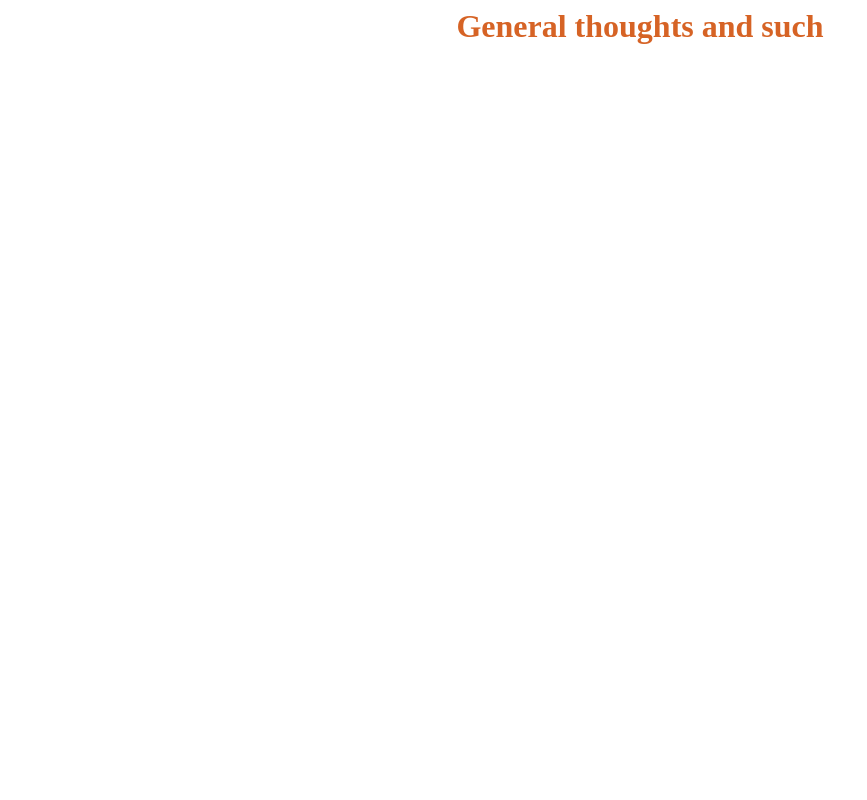
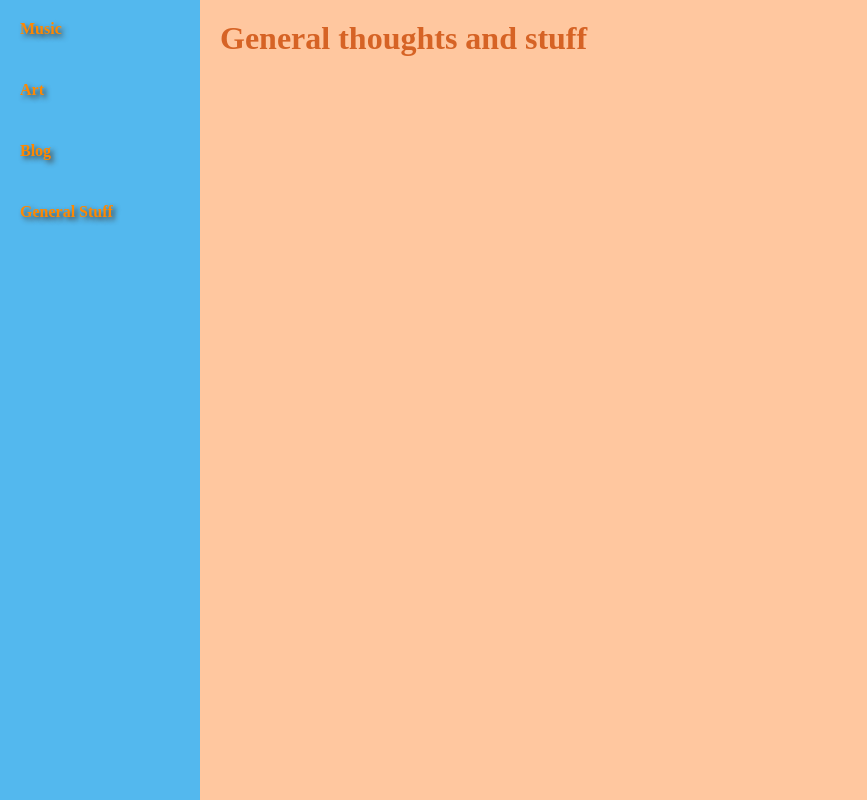
Before and after one commit to jacobs-verkstad/jacobs-verkstad.github.io, a plain HTML site: page blog.html in a window 1280 px wide. Shown: the whole page, without its empty margins (0-867 px from the left). Drawn offline with Linux system fonts and the light colour scheme.

Commit message:
slideshow

```diff
--- a/blog.html
+++ b/blog.html
@@ -1,11 +1,41 @@
 <html>
+
 <head>
+    <meta charset="UTF-8">
+    <meta name="viewport" content="width=device-width, initial-scale=1.0">
+    <title>Jacobs Verkstad</title>
     <style>
-            h1 {text-align: center;}
+        h1,
+        h2,
+        p {
+            text-align: center;
+        }
     </style>
+    <link rel="stylesheet" href="styles.css">
+    <script src="javascript.js"></script>
 </head>
+
+
 <body>
+    <div class="hover-area"></div>
+    <div class="container">
 
+        <div class="sidemenu">
+            <div class="links">
+                <a href="https://jacobs-verkstad.github.io/music.html">Music</a>
+                <br>
+                <a href="https://jacobs-verkstad.github.io/art.html">Art</a>
+                <br>
+                <a href="https://jacobs-verkstad.github.io/blog.html">Blog</a>
+                <br>
+                <a href="https://jacobs-verkstad.github.io/generalstuff.html">General Stuff</a>
+            </div>
+        </div>
         <div class="content">
-    <h1 style="color: rgb(214, 99, 37);">General thoughts and such</h1>
+            <h1 style="color: rgb(214, 99, 37);">General thoughts and stuff</h1>
         </div>
+    </div>
+
+</body>
+
+</html>
--- a/javascript.js
+++ b/javascript.js
@@ -3,6 +3,23 @@ window.onload = function() {
     const hoverArea = document.querySelector(".hover-area");
     const content = document.querySelector(".content");
     const container = document.querySelector(".container");
+    const slideShow = document.querySelector(".slideshow img"); // ✅ Selects the img inside the div
+
+    const images = [
+        "Matissedance.jpg",
+        "music.jpg",
+        "zorn1jpg.jpg",
+        "zorn2.jpg",
+        "zorn3.jpg"
+    ];
+
+    let index = 0; // Track the current image index
+    function changeImage() {
+        index = (index + 1) % images.length; // Loop back to the first image
+        slideShow.src = "ss-pics/" + images[index]; // Update image source
+        console.log(index);
+    }
+    setInterval(changeImage, 5000); // Change image every 5 seconds
 
     hoverArea.addEventListener("mouseenter", () => {
         sidemenu.style.left = "0";
@@ -13,4 +30,7 @@ window.onload = function() {
         sidemenu.style.left = "-200px";
         container.style.marginLeft = "0"; // Move back
     });
+
+
+
 };
--- a/styles.css
+++ b/styles.css
@@ -8,13 +8,14 @@
 /* Make body a flex container */
 body {
     display: flex;
+    background-color: rgba(255, 184, 133, 0.783);
 }
 
 /* Side menu styles (Initially Hidden) */
 .sidemenu {
     width: 200px; /* Adjust width as needed */
     height: 100vh; /* Full height */
-    background-color: rgb(0, 148, 227); /* Orange background */
+    background-color: rgb(83, 184, 238); /* Orange background */
     border: 12px rgb(128, 172, 255);
     padding: 20px;
     position: fixed; /* Fix it to the left side */
@@ -27,7 +28,7 @@ body {
     display: block;
     margin-bottom: 25px;
     text-decoration: none;
-    color: rgb(252, 146, 25); /* Orange text */
+    color: rgb(255, 136, 0); /* Orange text */
     font-weight: bold;
     text-shadow: 3px 3px 5px rgba(63, 35, 16, 0.756); /* Slight shadow for depth */
 }
@@ -46,6 +47,16 @@ body {
     transition: left 1s ease-in-out;
 }
 
+.slideshow {
+    transition: opacity 1s ease-in-out;
+}
+
+.slideshow img {
+    width: 100%; /* Make sure it fills the container */
+    height: 500px; /* Set a fixed height */
+}
+
+
 /* Hover area to trigger the menu */
 .hover-area {
     position: fixed;
```
Also changed, not shown: art.html (+31 -1 lines), index.html (+5 -1 lines), music.html (+31 -1 lines), ss-pics/Matissedance.jpg (added), ss-pics/music.jpg (added), ss-pics/zorn1jpg.jpg (added), ss-pics/zorn2.jpg (added), ss-pics/zorn3.jpg (added). Lines whose indentation alone changed are shown as unchanged.
